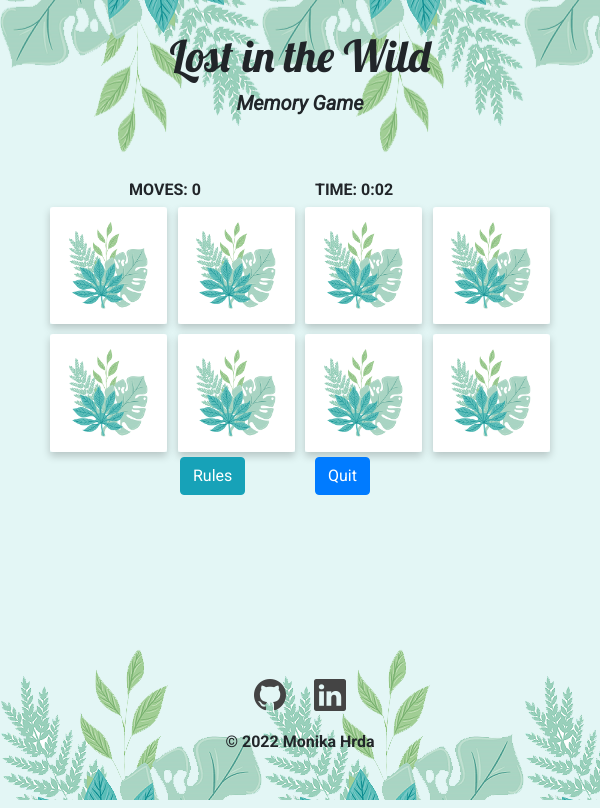
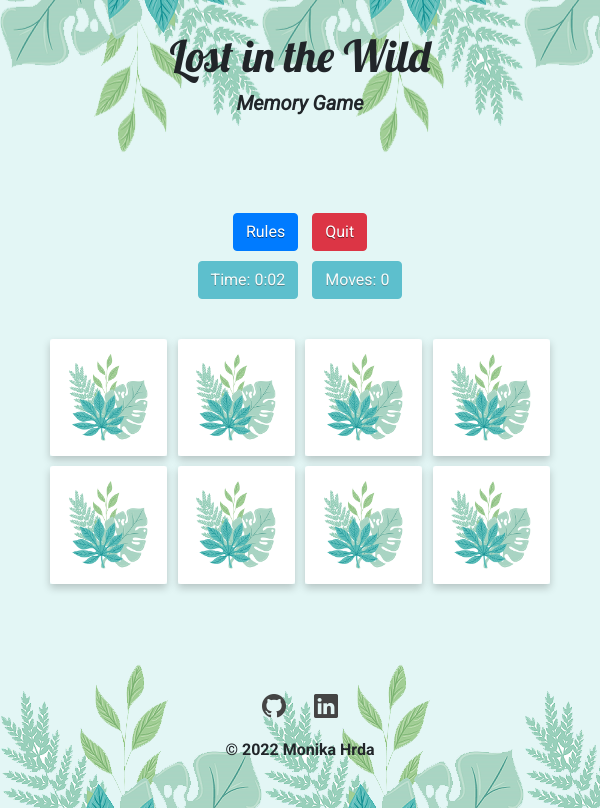
Before and after one commit to monika-hrda/memory-game, a plain HTML site: page index.html in a window 600 px wide. Both pictures are taken after a click on the button "Play!". Drawn offline with nearby package versions, Linux system fonts and the light colour scheme.

Commit message:
Style & position game counters & buttons, fade background to not distract game board

```diff
--- a/assets/css/style.css
+++ b/assets/css/style.css
@@ -69,7 +69,7 @@ header {
     text-align: center;
 }
 
-/* ---------------------------------------- Buttons */
+/* ---------------------------------------- Main menu buttons */
 
 #easy-button,
 #medium-button,
@@ -94,10 +94,23 @@ header {
     color: black;
 }
 
-/* ---------------------------------------- Counters */
+/* ---------------------------------------- Game buttons section */
 
-.counters {
-    font-weight: 600;
+#game-buttons {
+    text-align: center;
+    margin: 30px auto;
+    display: flex;
+    justify-content: flex-end;
+}
+
+.info-divs {
+    display: inline-block;
+}
+
+.game-info {
+    display: inline-block;
+    margin: 5px;
+    text-shadow: 0px 1px rgba(0,0,0,0.5);
 }
 
 /* ---------------------------------------- Playing cards */
@@ -223,13 +236,26 @@ footer {
         font-size: 20px;
     }
 
-    /* .bi-github::before,
+    .bi-github::before,
     .bi-linkedin::before {
         font-size: 1.5rem;
-    } */
+    }
 
-    #moves {
-        text-align: center;
+    #game-buttons {
+        flex-direction: column;
+        justify-content: unset;
+    }
+
+    #counters-section {
+        order: 2;
+    }
+
+    #controllers-section {
+        order: 1;
+    }
+
+    #board {
+        margin-bottom: 50px;
     }
 }
 
@@ -244,12 +270,8 @@ footer {
         padding: 0;
     }
 
-    #background-image {
-        display: none;
-    }
-
-    /* .bi-github::before,
+    .bi-github::before,
     .bi-linkedin::before {
         font-size: 1.5rem;
-    } */
+    }
 }
--- a/assets/js/script.js
+++ b/assets/js/script.js
@@ -10,6 +10,7 @@ const minutes = document.querySelector('#minutes');
 const seconds = document.querySelector('#seconds');
 const winMoves = document.querySelector('#win-moves');
 const winTime = document.querySelector('#win-time');
+const background = document.querySelector('#background-image');
 
 let numOfCards = 4;
 let cards = [];
@@ -140,10 +141,31 @@ function shuffleCards(cards) {
     return cards.sort(() => Math.random()-0.5);
 }
 
+function fadeBackground() {
+    background.style.opacity = 1.0;
+    board.style.opacity = 0.0;
+
+    let displayValue = 0.0;
+    let fadeValue = 1.0;
+
+    const fadeInterval = setInterval(function() {
+        if (background.style.opacity <= 0) {
+            background.style.display = 'none';
+            clearInterval(fadeInterval);
+        } else {
+            fadeValue -= 0.010;
+            displayValue += 0.010;
+            background.style.opacity = fadeValue;
+            board.style.opacity = displayValue;
+        }
+    }, 10);
+}
+
 function startGame() {
     cards = shuffleCards(cards.concat(cards));
     displayCards(cards);
     startTimer();
+    fadeBackground();
 };
 
 // Event Listeners
--- a/index.html
+++ b/index.html
@@ -51,13 +51,26 @@
         <!-- Game Board -->
         <div id="game" class="container">
 
-            <!-- Counters section -->
-            <div class="counters row justify-content-center">
-                <div class="col-6 col-md-3">
-                    <div id="moves">MOVES:  <span id="moves-counter">0</span></div>
+            <div id="game-buttons">
+                <!-- Counters section -->
+                <div id="counters-section" class="info-divs">
+                    <button class="game-info btn btn-info" disabled>
+                        Time: <span id="minutes">0</span>:<span id="seconds">00</span>
+                    </button>
+                    <button class="game-info btn btn-info" disabled>
+                        Moves: <span id="moves-counter">0</span>
+                    </button>
                 </div>
-                <div class="col-6 col-md-3">
-                    <div>TIME:  <span id="minutes">0</span>:<span id="seconds">00</span></div>
+                <!-- Buttons triggering modals -->
+                <div id="controllers-section" class="info-divs">
+                    <button type="button" id="rules-button" class="game-info rules-button btn btn-primary"
+                        data-toggle="modal" data-target="#rulesModal">
+                        Rules
+                    </button>
+                    <button type="button" id="quit-button" class="game-info btn btn-danger" data-toggle="modal"
+                        data-target="#confirmQuitGame">
+                        Quit
+                    </button>
                 </div>
             </div>
 
@@ -66,21 +79,6 @@
                 <!-- board will be dynamically built by JavaScript -->
             </div>
 
-            <!-- Buttons section, they both trigger modals -->
-            <div id="game-buttons">
-                <div class="row justify-content-center">
-                    <div class="col-3">
-                        <button type="button" id="rules-button" class="rules-button btn btn-info" data-toggle="modal" data-target="#rulesModal">
-                            Rules
-                        </button>
-                    </div>
-                    <div class="col-3">
-                        <button type="button" id="quit-button" class="btn btn-primary" data-toggle="modal" data-target="#confirmQuitGame">
-                            Quit
-                        </button>
-                    </div>
-                </div>
-            </div>
         </div>
     </main>
 
```
